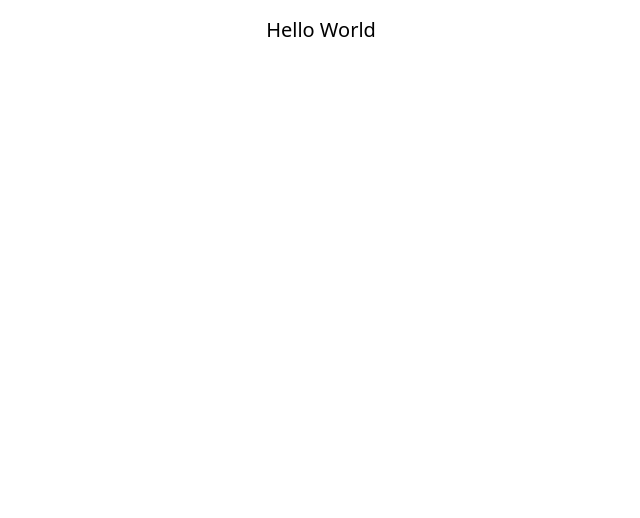
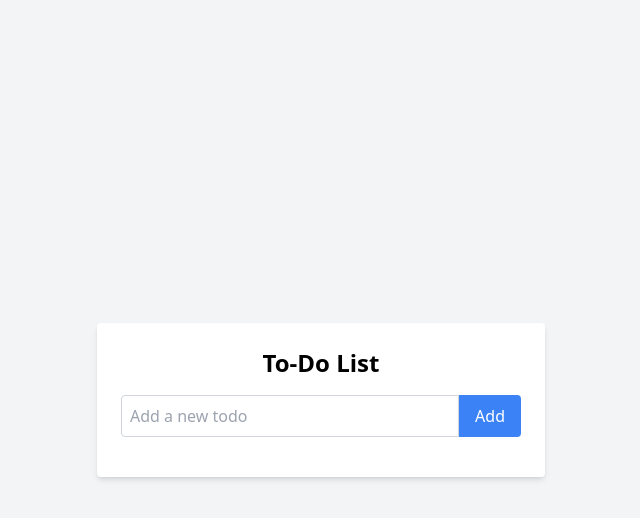
Before and after one commit to ojuan19/sample-backend, a React (Vite) app: page / in a window 1280 px wide. Shown: the top 518 px of the page, without its empty margins (319-959 px from the left). Built offline with nearby package versions, Linux system fonts and the light colour scheme.

Commit message:
Reset repo and add my new files

```diff
--- a/package.json
+++ b/package.json
@@ -12,7 +12,8 @@
       "dependencies": {
         "lucide-react": "^0.344.0",
         "react": "^18.3.1",
-        "react-dom": "^18.3.1"
+        "react-dom": "^18.3.1",
+        "react-router-dom": "^7.1.3"
       },
       "devDependencies": {
         "@eslint/js": "^9.9.1",
--- a/src/App.tsx
+++ b/src/App.tsx
@@ -1,9 +1,60 @@
-import React from 'react';
+import React, { useState } from 'react';
 
+// Main App Component
 function App() {
+  // State to manage the list of todos
+  const [todos, setTodos] = useState<string[]>([]);
+  const [newTodo, setNewTodo] = useState<string>('');
+
+  // Function to add a new todo to the list
+  const addTodo = () => {
+    if (newTodo.trim() !== '') {
+      setTodos([...todos, newTodo.trim()]);
+      setNewTodo('');
+    }
+  };
+
+  // Function to delete a todo by its index
+  const deleteTodo = (index: number) => {
+    setTodos(todos.filter((_, i) => i !== index));
+  };
+
   return (
-    <div className="text-center mt-4 text-xl">
-      Hello World
+    <div className="min-h-screen bg-gray-100 flex items-center justify-center">
+      <div className="bg-white p-6 rounded shadow-md w-full max-w-md">
+        <h2 className="text-2xl font-bold mb-4 text-center">To-Do List</h2>
+        <div className="flex">{/* Input and Add button */}
+          <input
+            type="text"
+            className="flex-1 border border-gray-300 p-2 rounded-l text-gray-800"
+            placeholder="Add a new todo"
+            value={newTodo}
+            onChange={(e) => setNewTodo(e.target.value)}
+          />
+          <button
+            onClick={addTodo}
+            className="bg-blue-500 text-white px-4 py-2 rounded-r hover:bg-blue-600"
+          >
+            Add
+          </button>
+        </div>
+        <ul className="mt-4 space-y-2">{/* List of todos */}
+          {todos.map((todo, index) => (
+            <li
+              key={index}
+              className="flex justify-between items-center bg-gray-50 p-2 rounded shadow-sm"
+            >
+              <span>{todo}</span>
+              <button
+                onClick={() => deleteTodo(index)}
+                className="text-red-500 hover:text-red-700"
+              >
+                Delete
+              </button>
+            </li>
+          ))}
+        </ul>
+      </div>
     </div>
   );
 }
```
Also changed, not shown: 1 other file (tests, documents, lock files or other folders).
